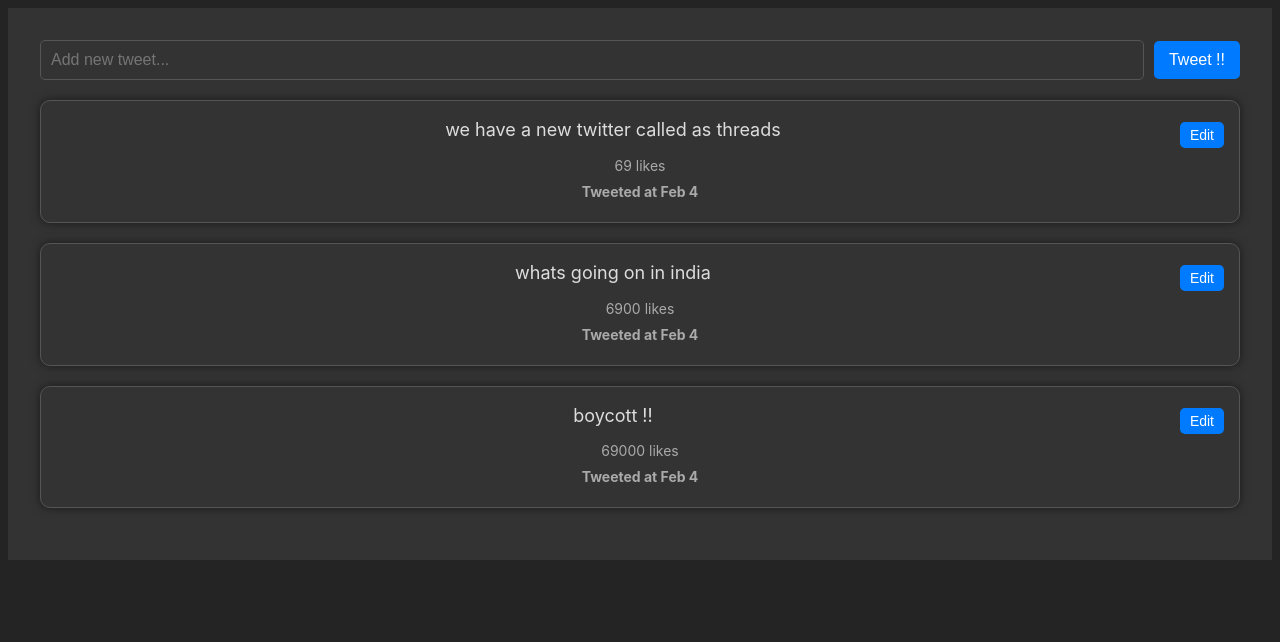
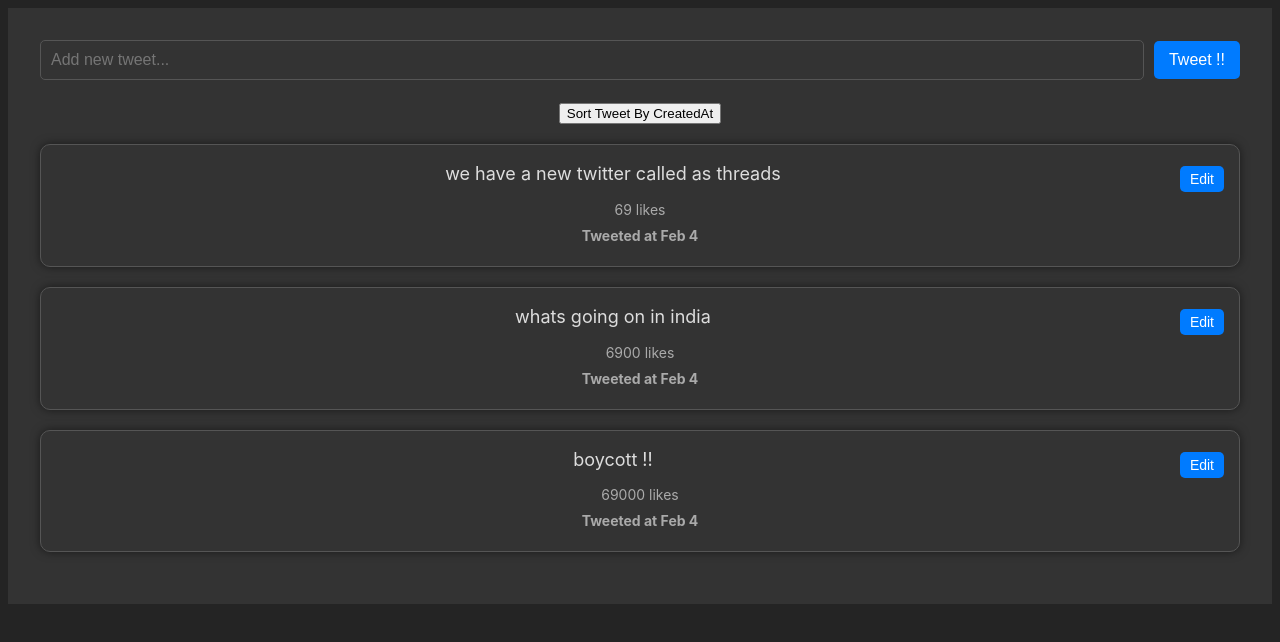
Before and after one commit to Harshitshukla0208/learning-hooks, a React (Vite) app: page / in a window 1280 px wide. Shown: the top 642 px of the page. Built offline with nearby package versions, Linux system fonts and the light colour scheme.

Commit message:
added sort twets functionality

```diff
--- a/src/components/Twitter.jsx
+++ b/src/components/Twitter.jsx
@@ -33,9 +33,17 @@ function Twitter() {
         )
     }
 
+    const sortTweets = () => {
+        tweets.sort((t1, t2) => t2.createdAt.getTime() - t1.createdAt.getTime());
+        setTweets([...tweets]);
+    }
+
     return (
         <div>
             <AddTweet onAddTweet={handleAddTweet} />
+            <button onClick={sortTweets}>
+                Sort Tweet By CreatedAt
+            </button>
             <TweetList tweets={tweets} onEditTweet={handleEditTweet} />
         </div>
     )
```
